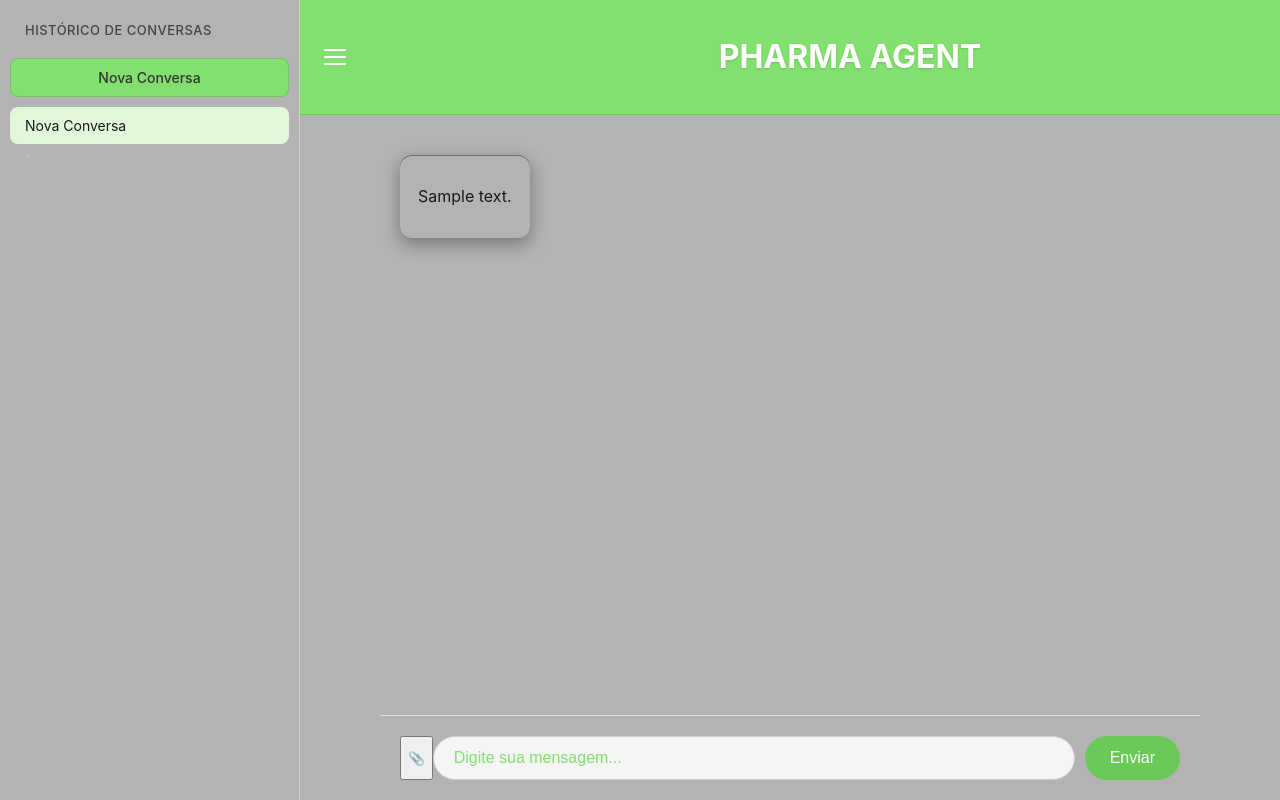
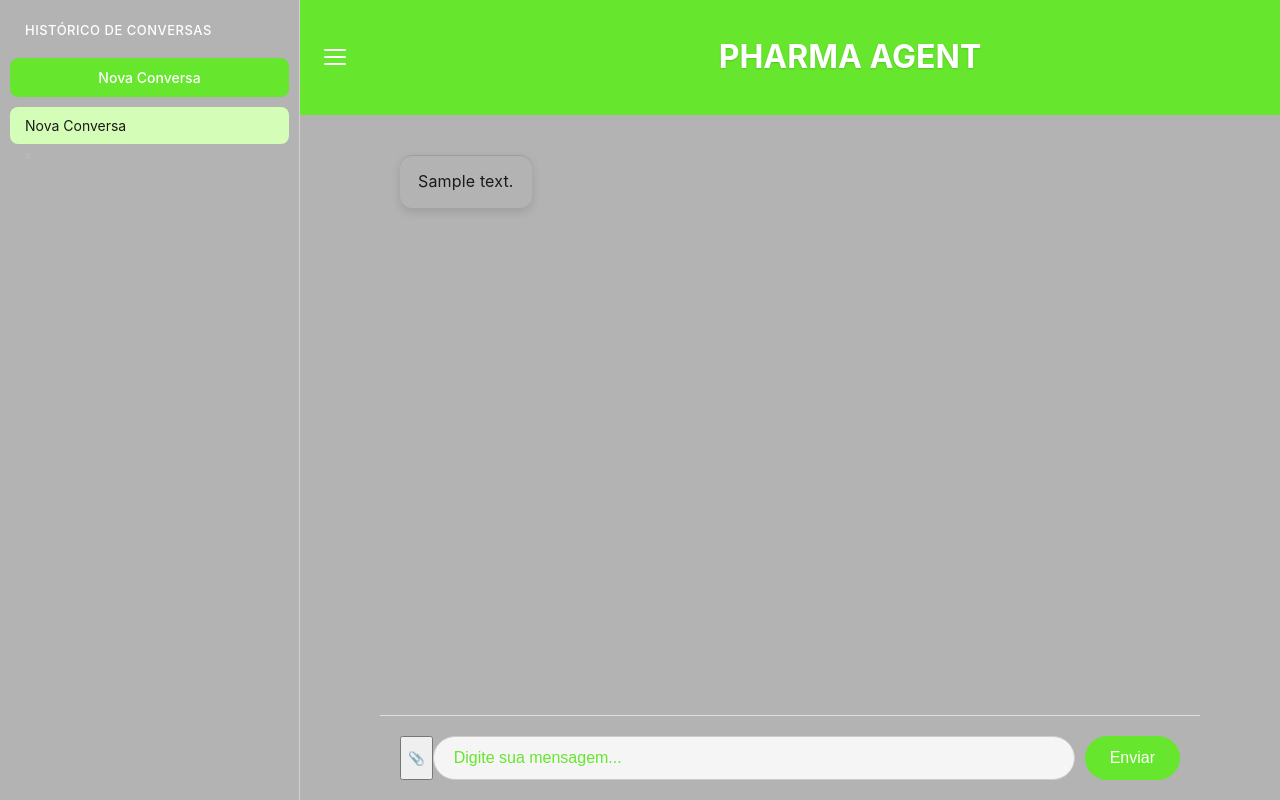
Before and after one commit to augdev1/pharmagent, a Django app: template agnoframework/chat/templates/chat/index.html in a window 1280 px wide. Run offline with Django 5.2, Linux system fonts and the light colour scheme; the template is opened without the code that fills it: most values are stand-ins (such as "Sample title", 1, 10 or a date in 2020); data that the repository does not hold is empty; some web fonts are replaced.

Commit message:
novas cores e funcionalidades

```diff
--- a/agnoframework/chat/static/chat/style.css
+++ b/agnoframework/chat/static/chat/style.css
@@ -87,7 +87,7 @@ body {
 
 .sidebar h2 {
     margin: 10px 15px;
-    color: #444444;
+    color: #ffffff;
     font-size: 13px;
     font-weight: 500;
     text-transform: uppercase;
@@ -111,9 +111,9 @@ body {
     width: auto;
     margin: 10px 0;
     padding: 12px 15px;
-    background-color: #82E06E;
+    background-color: #66E62D;
     color: #ffffff;
-    border: 1px solid #6ac957;
+    border: 1px solid #66E62D;
     border-radius: 8px;
     text-align: center;
     text-decoration: none;
@@ -137,12 +137,16 @@ body {
     transition: background-color 0.2s;
 }
 
+.sidebar .new-chat-button {
+    color: #ffffff;
+}
+
 .sidebar a:hover {
     background-color: #f0f0f0;
 }
 
 .sidebar a.active {
-    background-color: #e0f7da;
+    background-color: #d4fdb7;
     color: #1a1a1a;
 }
 
@@ -351,20 +352,30 @@ body {
     position: relative;
     border-radius: 12px;
     padding: 14px 18px;
-    box-shadow: 0 1px 0 rgba(0,0,0,0.4) inset, 0 6px 18px rgba(0,0,0,0.35);
-    max-width: 72%;
+    box-shadow: 0 1px 0 rgba(0,0,0,0.12) inset, 0 4px 10px rgba(0,0,0,0.12);
+    max-width: 78%;
+    font-size: 1rem;
+    line-height: 1.55;
+    letter-spacing: 0.01em;
+    overflow-wrap: anywhere;
+}
+
+.more-conversations {
+    margin: 12px 15px 6px;
+    font-size: 12px;
+    color: rgba(255, 255, 255, 0.8);
 }
 
 .message.bot .message-content {
-    background: linear-gradient(180deg, #6ac957 0%, #6ac957 100%);
-    color: #e6eef3;
-    border: 1px solid rgba(107, 224, 29, 0.03);
+    background: linear-gradient(180deg, #f7f9fb 0%, #eef2f6 100%);
+    color: #1b1f23;
+    border: 1px solid #d7dde4;
 }
 
 .message.user .message-content {
-    background: linear-gradient(180deg, #2a6b9a 0%, #21577f 100%);
+    background: linear-gradient(180deg, #66E62D 0%, #66E62D 100%);
     color: #ffffff;
-    border: 1px solid rgba(0,0,0,0.2);
+    border: 1px solid #66E62D;
 }
 
 /* bubble pointers */
@@ -389,7 +400,101 @@ body {
     height: 0;
     border-top: 8px solid transparent;
     border-bottom: 8px solid transparent;
-    border-left: 8px solid #21577f;
+    border-left: 8px solid #66E62D;
+}
+
+/* Markdown formatting inside message bubbles */
+.message-content * {
+    margin: 0;
+}
+
+.message-content p,
+.message-content ul,
+.message-content ol,
+.message-content blockquote,
+.message-content pre,
+.message-content table {
+    margin-top: 10px;
+}
+
+.message-content p:first-child,
+.message-content ul:first-child,
+.message-content ol:first-child,
+.message-content blockquote:first-child,
+.message-content pre:first-child,
+.message-content table:first-child {
+    margin-top: 0;
+}
+
+.message-content ul,
+.message-content ol {
+    padding-left: 20px;
+}
+
+.message-content li {
+    margin-top: 6px;
+}
+
+.message-content a {
+    color: inherit;
+    text-decoration: underline;
+    text-underline-offset: 2px;
+}
+
+.message-content blockquote {
+    padding-left: 12px;
+    border-left: 3px solid rgba(0,0,0,0.18);
+    color: rgba(0,0,0,0.75);
+}
+
+.message.user .message-content blockquote {
+    border-left-color: rgba(255,255,255,0.45);
+    color: rgba(255,255,255,0.9);
+}
+
+.message-content code {
+    font-family: "SFMono-Regular", Consolas, "Liberation Mono", Menlo, monospace;
+    font-size: 0.95em;
+    padding: 0 4px;
+    border-radius: 4px;
+    background: rgba(0,0,0,0.08);
+}
+
+.message.user .message-content code {
+    background: rgba(255,255,255,0.2);
+}
+
+.message-content pre {
+    padding: 12px 14px;
+    border-radius: 10px;
+    background: #0f172a;
+    color: #e2e8f0;
+    overflow: auto;
+}
+
+.message-content pre code {
+    background: transparent;
+    padding: 0;
+    font-size: 0.95em;
+    color: inherit;
+}
+
+.message-content table {
+    width: 100%;
+    border-collapse: collapse;
+    font-size: 0.95em;
+}
+
+.message-content th,
+.message-content td {
+    padding: 8px 10px;
+    border: 1px solid rgba(0,0,0,0.15);
+    text-align: left;
+}
+
+.message.user .message-content th,
+.message.user .message-content td {
+    border-color: rgba(255,255,255,0.35);
 }
 
 /* Timestamps or meta (optional) */
@@ -468,12 +596,12 @@ body {
 }
 
 #user-message::placeholder {
-    color: #82E06E;
+    color: #66E62D;
     opacity: 1;
 }
 
 #send-button {
-    background-color: #6ac957;
+    background-color: #66E62D;
     color: #ffffff;
     border: none;
     border-radius: 24px;
@@ -486,13 +614,13 @@ body {
 }
 
 #send-button:hover {
-    background-color: #6ac957;
+    background-color: #66E62D;
 }
 
 .chat-header {
     padding: 16px 20px 16px 60px;
-    border-bottom: 1px solid #6ac957;
-    background: #82E06E;
+    border-bottom: 1px solid #66E62D;
+    background: #66E62D;
     position: sticky;
     top: 0;
     z-index: 100;
--- a/agnoframework/chat/templates/chat/index.html
+++ b/agnoframework/chat/templates/chat/index.html
@@ -39,6 +39,11 @@
                     </li>
                 {% endfor %}
             </ul>
+            {% if has_more_conversations %}
+                <div class="more-conversations">
+                    Mostrando ultimas {{ max_conversations }} conversas
+                </div>
+            {% endif %}
         </div>
         <div class="chat-container">
             <div class="chat-header">
@@ -51,10 +56,12 @@
             </div>
         <div class="chat-history">
             <div class="chat-history-wrapper">
-            {% for message in conversation.history %}
+            {% for message in conversation_history %}
                 <div class="message {{ message.sender }}">
                     {% if message.sender == 'bot' %}
                         <div class="avatar bot-avatar">🤖</div>
+                    {% elif message.sender == 'user' %}
+                        <div class="avatar user-avatar">🧑‍⚕️</div>
                     {% endif %}
                     <div class="message-content">{{ message.text|escape }}</div>
                 </div>
@@ -95,6 +102,7 @@
         const imagePreviewContainer = document.getElementById('image-preview-container');
         const imageFileNameSpan = document.getElementById('image-file-name');
         const removeImageButton = document.getElementById('remove-image-button');
+        let preparedImageFile = null;
 
         const appContainer = document.querySelector('.app-container');
 
@@ -123,25 +131,90 @@
             imageInput.click();
         });
 
+        function prepareImage(file) {
+            const maxDim = 1280;
+            const quality = 0.82;
+
+            return new Promise((resolve, reject) => {
+                const img = new Image();
+                const objectUrl = URL.createObjectURL(file);
+
+                img.onload = () => {
+                    let targetW = img.width;
+                    let targetH = img.height;
+                    const scale = Math.min(maxDim / targetW, maxDim / targetH, 1);
+                    targetW = Math.round(targetW * scale);
+                    targetH = Math.round(targetH * scale);
+
+                    const canvas = document.createElement('canvas');
+                    canvas.width = targetW;
+                    canvas.height = targetH;
+                    const ctx = canvas.getContext('2d');
+                    ctx.drawImage(img, 0, 0, targetW, targetH);
+
+                    canvas.toBlob((blob) => {
+                        URL.revokeObjectURL(objectUrl);
+                        if (!blob) {
+                            reject(new Error('Falha ao otimizar a imagem.'));
+                            return;
+                        }
+                        const baseName = file.name.replace(/\.[^/.]+$/, '');
+                        const optimizedName = `${baseName || 'imagem'}_otimizada.jpg`;
+                        resolve(new File([blob], optimizedName, { type: 'image/jpeg' }));
+                    }, 'image/jpeg', quality);
+                };
+
+                img.onerror = () => {
+                    URL.revokeObjectURL(objectUrl);
+                    reject(new Error('Falha ao carregar a imagem.'));
+                };
+
+                img.src = objectUrl;
+            });
+        }
+
         imageInput.addEventListener('change', function() {
-            if (this.files && this.files[0]) {
-                imageFileNameSpan.textContent = this.files[0].name;
-                imagePreviewContainer.style.display = 'block';
-            }
+            const file = this.files && this.files[0];
+            if (!file) return;
+
+            preparedImageFile = null;
+            imageFileNameSpan.textContent = file.name;
+            imagePreviewContainer.style.display = 'block';
+
+            prepareImage(file)
+                .then((optimized) => {
+                    preparedImageFile = optimized;
+                    imageFileNameSpan.textContent = `${file.name} (otimizada)`;
+                })
+                .catch(() => {
+                    preparedImageFile = file;
+                });
         });
 
         removeImageButton.addEventListener('click', () => {
             imageInput.value = ''; // Clear the file input
             imageFileNameSpan.textContent = '';
             imagePreviewContainer.style.display = 'none';
+            preparedImageFile = null;
         });
 
         const csrfToken = document.querySelector('[name=csrfmiddlewaretoken]').value;
         const currentConversationId = "{{ conversation.id }}";
+        const maxMessages = Number("{{ max_messages }}") || 50;
+
+        function trimChatHistory() {
+            const messages = chatHistoryDiv.querySelectorAll('.message');
+            const excess = messages.length - maxMessages;
+            if (excess > 0) {
+                for (let i = 0; i < excess; i++) {
+                    messages[i].remove();
+                }
+            }
+        }
 
         function sendMessage() {
             const userMessage = messageInput.value;
-            const imageFile = imageInput.files[0];
+            const imageFile = preparedImageFile || imageInput.files[0];
 
             if (userMessage.trim() === '' && !imageFile) {
                 return;
@@ -152,7 +225,7 @@
 
             const userAvatar = document.createElement('div');
             userAvatar.classList.add('avatar', 'user-avatar');
-            userAvatar.textContent = 'VOCÊ';
+            userAvatar.textContent = '🧑‍⚕️';
 
             const userContent = document.createElement('div');
             userContent.classList.add('message-content');
@@ -170,16 +243,18 @@
             userMessageDiv.appendChild(userAvatar);
             userMessageDiv.appendChild(userContent);
             chatHistoryDiv.appendChild(userMessageDiv);
+            trimChatHistory();
 
             messageInput.value = '';
             imageInput.value = '';
             imagePreviewContainer.style.display = 'none';
+            preparedImageFile = null;
 
 
             const formData = new FormData();
             formData.append('userMessage', userMessage);
             if (imageFile) {
-                formData.append('image', imageFile);
+                formData.append('image', imageFile, imageFile.name || 'upload.jpg');
             }
             formData.append('csrfmiddlewaretoken', csrfToken);
 
@@ -211,7 +286,15 @@
                     botContent.classList.add('message-content');
                     botMessageDiv.appendChild(botContent);
                     chatHistoryDiv.appendChild(botMessageDiv);
+                    trimChatHistory();
                     scrollToBottom(true);
+
+                    const typingThreshold = 800;
+                    if (agentResponse.length > typingThreshold) {
+                        botContent.innerHTML = marked.parse(agentResponse);
+                        scrollToBottom(true);
+                        return;
+                    }
 
                     let i = 0;
                     const speed = 15;
@@ -230,7 +313,6 @@
                             currentText += agentResponse.charAt(i);
                             contentSpan.innerHTML = marked.parse(currentText);
                             i++;
-                            // scrollToBottom(false);
                             setTimeout(type, speed);
                         } else {
                             cursorSpan.remove();
@@ -247,6 +329,7 @@
                     const message = error?.message || 'Ocorreu um erro ao enviar sua mensagem. Por favor, tente novamente.';
                     errorMessageDiv.innerHTML = `<div class="message-content">${message}</div>`;
                     chatHistoryDiv.appendChild(errorMessageDiv);
+                    trimChatHistory();
                     scrollToBottom(true);
                 });
         }
```
Also changed, not shown: other parts of agnoframework/chat/static/chat/style.css (+32 -12 lines), agnoframework/chat/views.py (+11 -2 lines).
